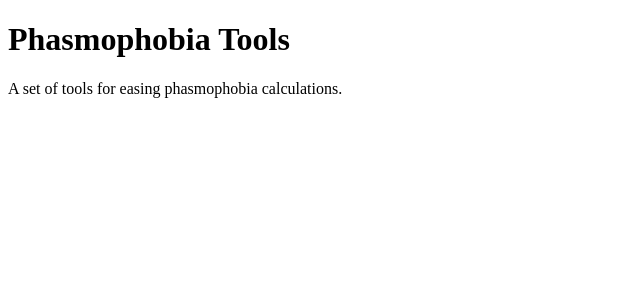
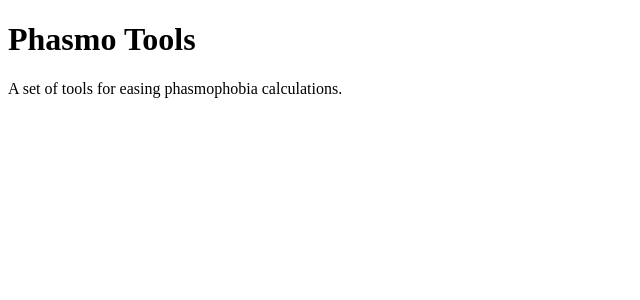
Before and after one commit to oneesandd/phasmo-tools, a SvelteKit app: page / in a window 1280 px wide. Shown: the top 300 px of the page, without its empty margins (0-640 px from the left). Built offline with nearby package versions, Linux system fonts and the light colour scheme.

Commit message:
Update README

```diff
--- a/src/routes/+page.svelte
+++ b/src/routes/+page.svelte
@@ -1,2 +1,2 @@
-<h1>Phasmophobia Tools</h1>
+<h1>Phasmo Tools</h1>
 <p>A set of tools for easing phasmophobia calculations.</p>
```
